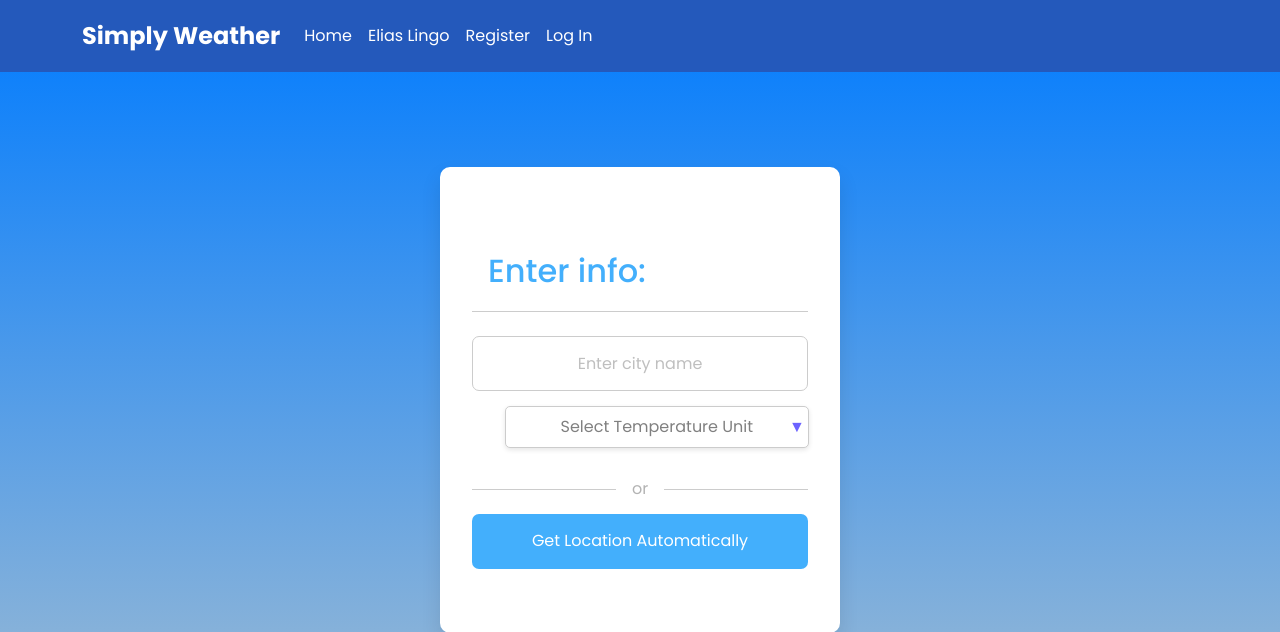
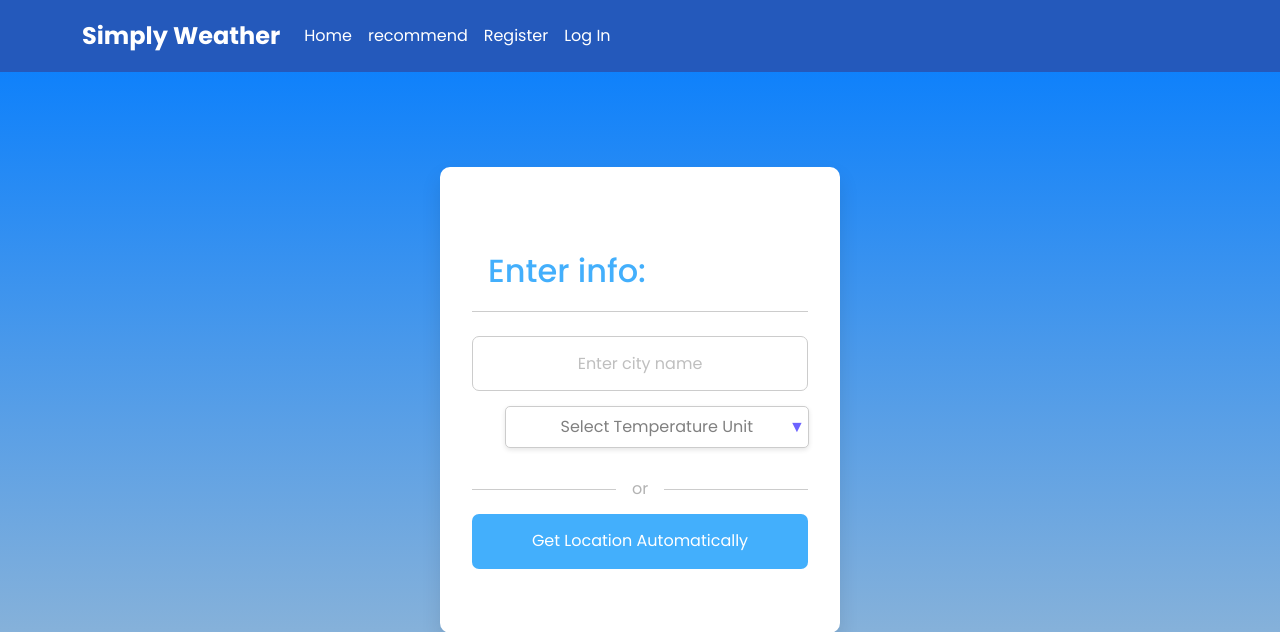
Before and after one commit to paolacalle/weatherapp, a Flask app: page / in a window 1280 px wide. Shown: the top 632 px of the page. Run offline with Flask 3, Linux system fonts and the light colour scheme.

Commit message:
Update layout.html

```diff
--- a/templates/layout.html
+++ b/templates/layout.html
@@ -32,7 +32,7 @@
           <div class="collapse navbar-collapse" id="navbarToggle">
             <div class="navbar-nav mr-auto">
               <a class="nav-item nav-link" href="/">Home</a>
-              <a class="nav-item nav-link" href="/recommend">Elias Lingo</a>
+              <a class="nav-item nav-link" href="/recommend">recommend</a>
               <a class="nav-item nav-link" href="/register">Register</a>
               <a class="nav-item nav-link" href="/login">Log In</a>
             </div>
```
